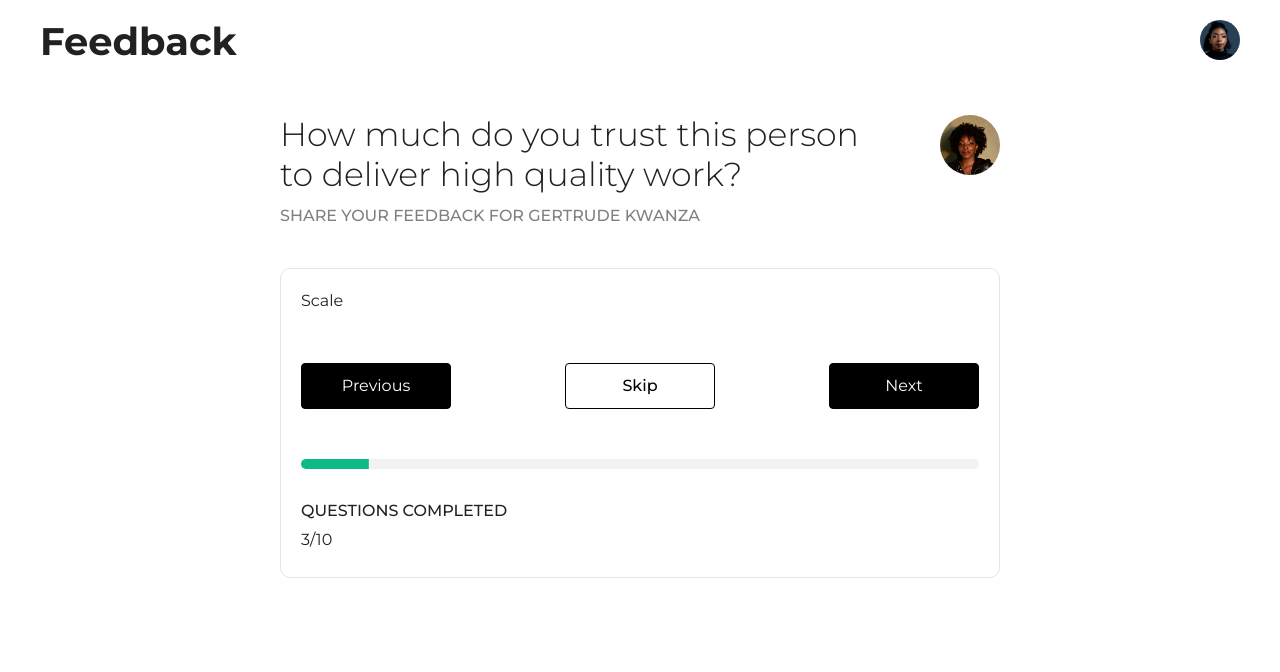
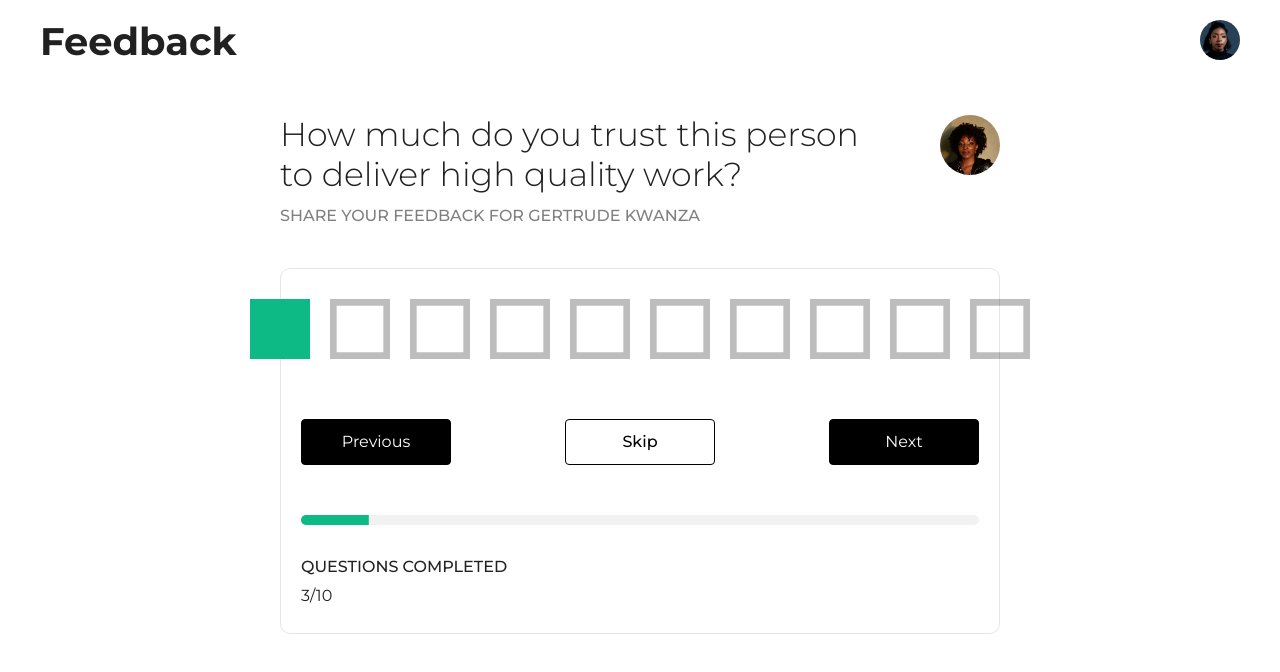
Before and after one commit to gertie-sheshe/your-feedback, a React (Create React App) app: page /user/1/question/q1 in a window 1280 px wide. Shown: the top 672 px of the page. Built offline with nearby package versions, Linux system fonts and the light colour scheme.

Commit message:
(feat) add scale component

```diff
--- a/package.json
+++ b/package.json
@@ -5,6 +5,7 @@
   "dependencies": {
     "@emotion/react": "^11.10.4",
     "@emotion/styled": "^11.10.4",
+    "@mui/icons-material": "^5.10.15",
     "@mui/material": "^5.10.5",
     "@testing-library/jest-dom": "^5.16.4",
     "@testing-library/react": "^13.3.0",
--- a/src/components/App/App.js
+++ b/src/components/App/App.js
@@ -11,7 +11,11 @@ function App() {
 
   return (
     <div className="App">
-      <Header setValue={setValue} tabValue={value} />
+      <Header
+        selectedUser={selectedUser}
+        setValue={setValue}
+        tabValue={value}
+      />
       <Routes>
         <Route
           path="/"
--- a/src/components/Scale/Scale.js
+++ b/src/components/Scale/Scale.js
@@ -1,7 +1,41 @@
 import React from "react";
+import { Rating, Grid } from "@mui/material";
+import SquareIcon from "@mui/icons-material/Square";
+import SquareOutlinedIcon from "@mui/icons-material/SquareOutlined";
+
+import { styled } from "@mui/material/styles";
+
+const StyledRating = styled(Rating)({
+  "& .MuiRating-iconFilled": {
+    color: "#0dba86",
+  },
+  "& .MuiRating-iconHover": {
+    color: "#0dba86",
+  },
+});
 
 function Scale() {
-  return <div>Scale</div>;
+  return (
+    <Grid
+      container
+      justifyContent="center"
+      alignItems="center"
+      sx={{
+        height: "10vh",
+      }}
+    >
+      <StyledRating
+        defaultValue={1}
+        max={10}
+        icon={<SquareIcon sx={{ width: "80px", height: "80px" }} />}
+        emptyIcon={
+          <SquareOutlinedIcon
+            sx={{ width: "80px", height: "80px", border: "none" }}
+          />
+        }
+      />
+    </Grid>
+  );
 }
 
 export default Scale;
--- a/src/views/Questions/Questions.js
+++ b/src/views/Questions/Questions.js
@@ -73,7 +73,7 @@ function Questions() {
             >
               Skip
             </Button>
-            <Link to="user/1/question/q4">Next</Link>
+            <Link to={`user/1/question/q1`}>Next</Link>
           </Grid>
           <ProgressBar />
         </Grid>
```
Also changed, not shown: 2 other files (tests, documents, lock files or other folders).
